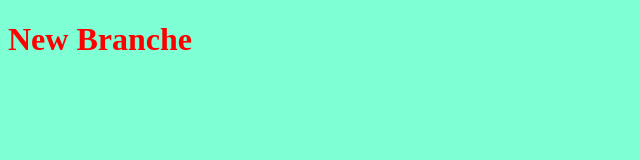
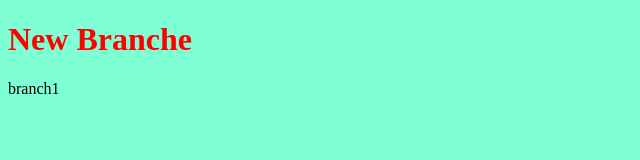
Before and after one commit to AbdMedVall/my-project, a plain HTML site: page index.html in a window 1280 px wide. Shown: the full height of the page, 0-640 px from the left. Drawn offline with Linux system fonts and the light colour scheme.

Commit message:
add paragraphe

```diff
--- a/index.html
+++ b/index.html
@@ -9,6 +9,7 @@
 <body>
 
     <h1>New Branche</h1>
+    <p>branch1</p>
     <script src="app.js"></script>
 </body>
 </html>
```
